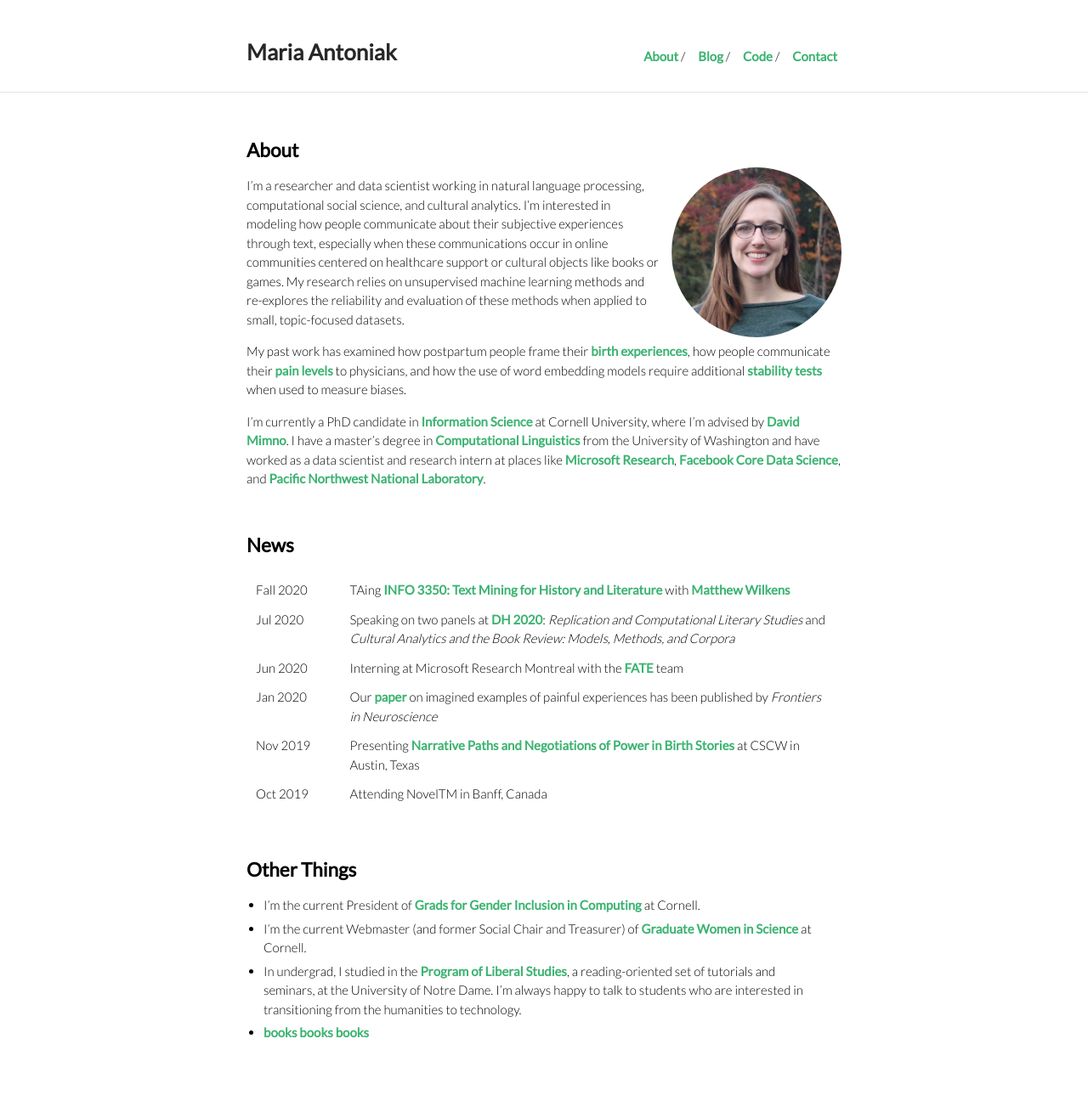
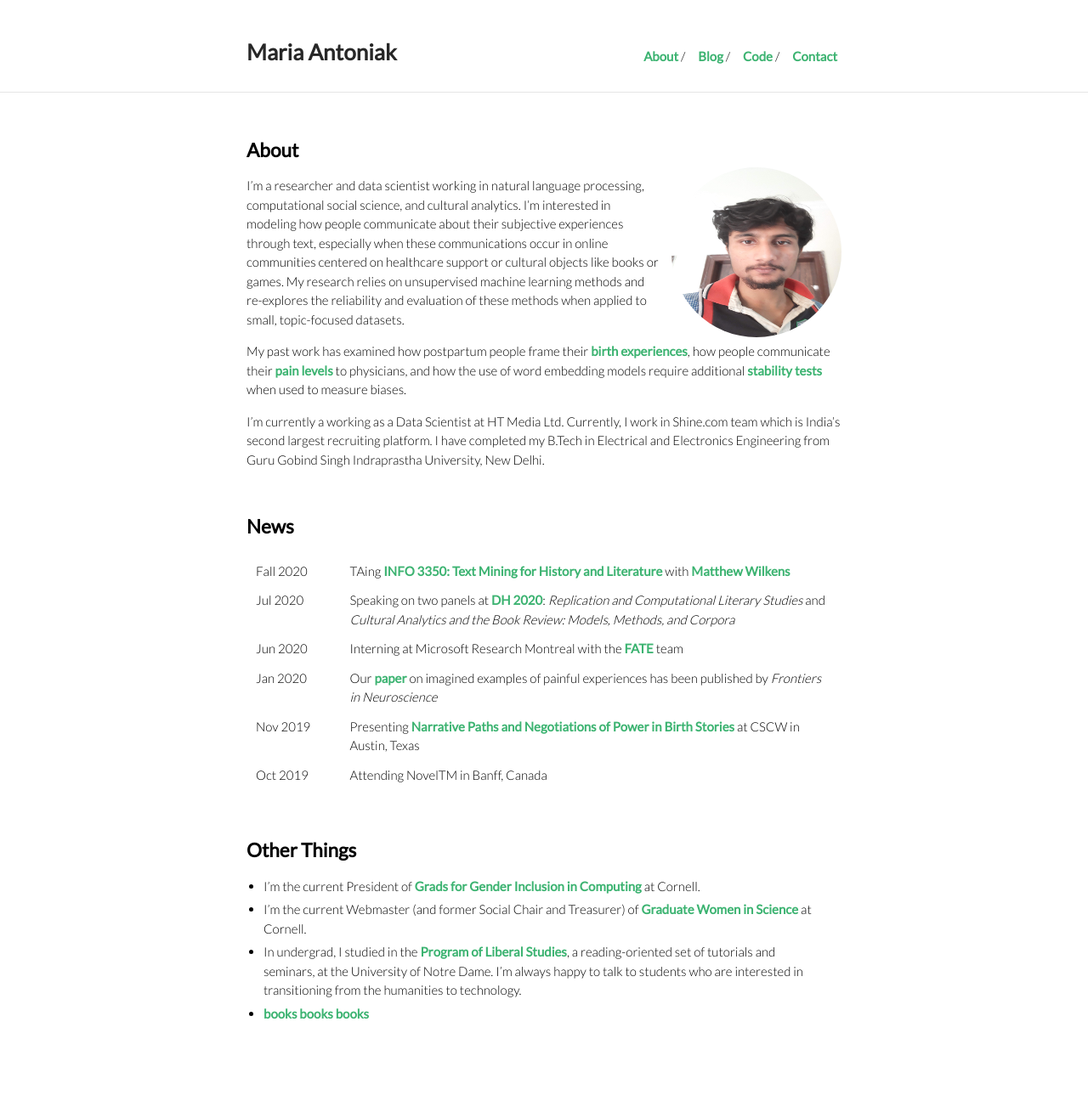
Before and after one commit to aman-sawarn/aman-sawarn.github.io, a Jekyll site: the page built from index.md, in a window 1280 px wide. Shown: the whole page at 85% size. Built offline with Jekyll 4.4.1, drawn with Linux system fonts in a browser that asks for light colours; after the commit the page ends 1287 px from its top, so only the background shows below that.

Commit message:
Update index.md

```diff
--- a/index.md
+++ b/index.md
@@ -6,13 +6,13 @@ layout: default
 
 ## About
 
-<img class="profile-picture" src="me.png">
+<img class="profile-picture" src="20181027_140217.jpg">
 
 I'm a researcher and data scientist working in natural language processing, computational social science, and cultural analytics. I'm interested in modeling how people communicate about their subjective experiences through text, especially when these communications occur in online communities centered on healthcare support or cultural objects like books or games. My research relies on unsupervised machine learning methods and re-explores the reliability and evaluation of these methods when applied to small, topic-focused datasets.
 
 My past work has examined how postpartum people frame their [birth experiences](https://maria-antoniak.github.io/resources/2019_cscw_birth_stories.pdf),  how people communicate their [pain levels](https://maria-antoniak.github.io/resources/2020_frontiers_pain.pdf) to physicians, and how the use of word embedding models require additional [stability tests](https://maria-antoniak.github.io/resources/2018_evaluating_stability.pdf) when used to measure biases.
 
-I'm currently a PhD candidate in [Information Science](http://infosci.cornell.edu/) at Cornell University, where I'm advised by [David Mimno](https://mimno.infosci.cornell.edu/). I have a master's degree in [Computational Linguistics](https://www.compling.uw.edu/) from the University of Washington and have worked as a data scientist and research intern at places like [Microsoft Research](https://www.microsoft.com/en-us/research/), [Facebook Core Data Science](https://research.fb.com/core-data-science/), and [Pacific Northwest National Laboratory](https://www.pnl.gov/).
+I'm currently a working as a Data Scientist at HT Media Ltd. Currently, I work in Shine.com team which is India's second largest recruiting platform.  I have completed my B.Tech in Electrical and Electronics Engineering from Guru Gobind Singh Indraprastha University, New Delhi.
 
 <!-- * PhD Candidate in [Information Science](http://infosci.cornell.edu/), Cornell University
 * Advised by [David Mimno](https://mimno.infosci.cornell.edu/)
```
